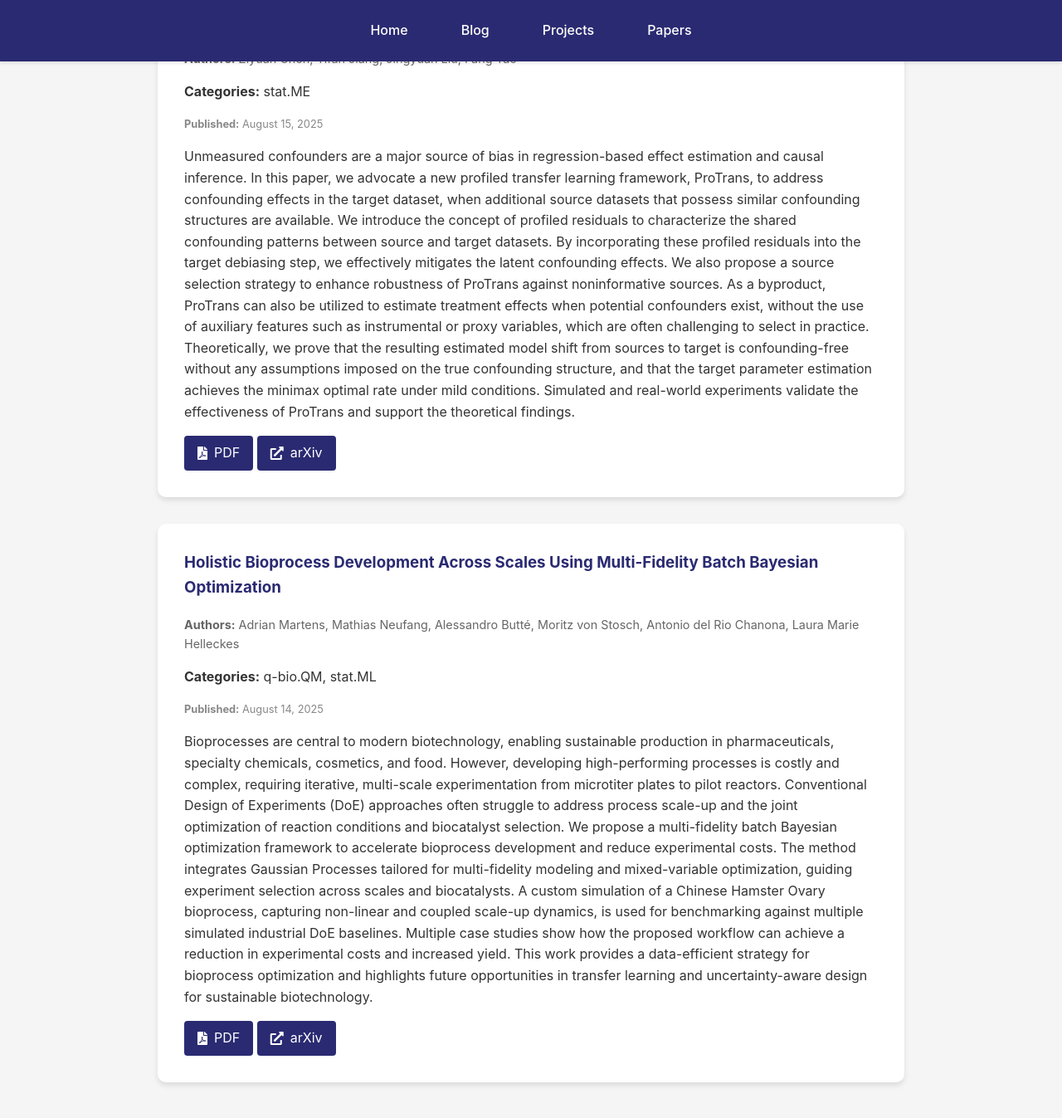
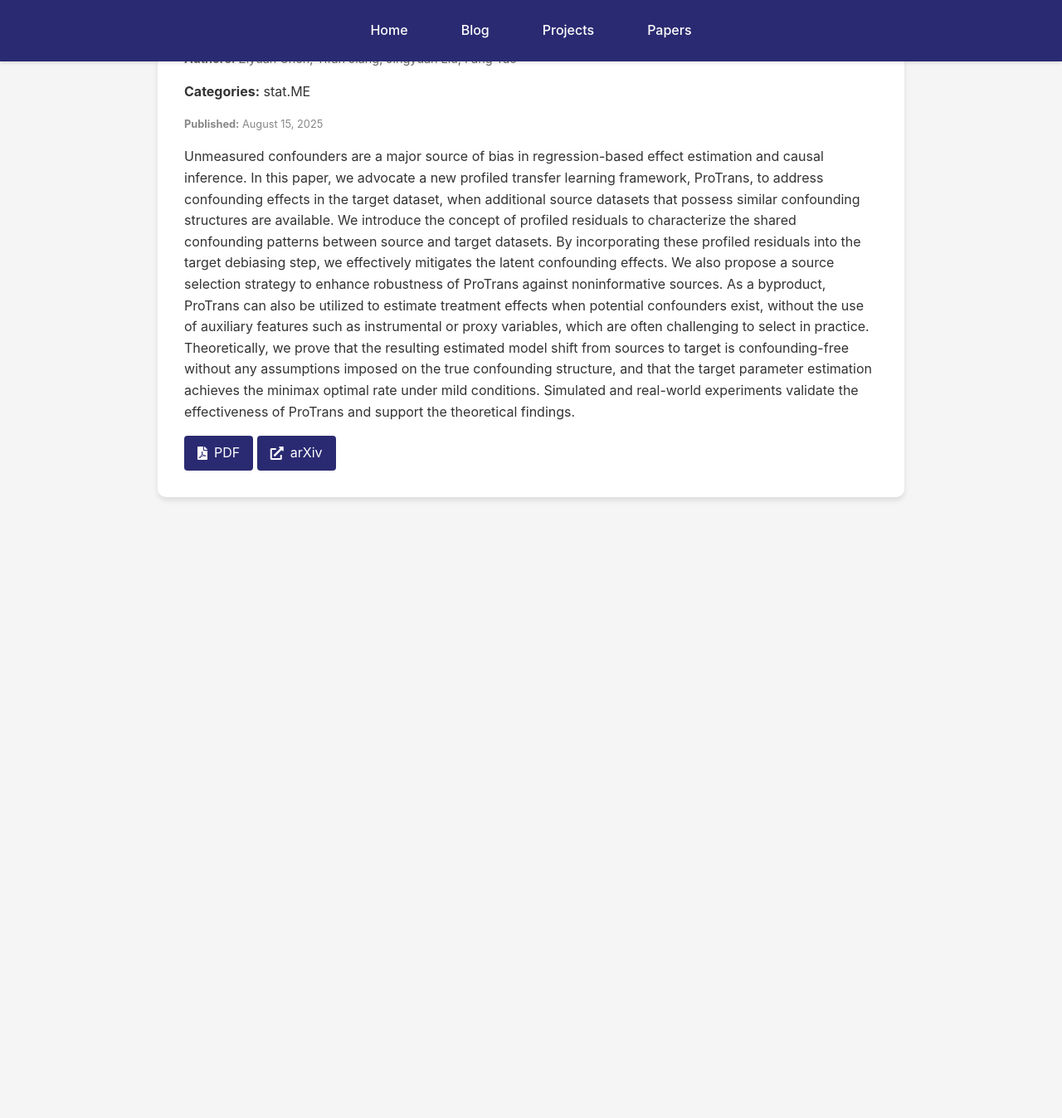
Before and after one commit to kyZhan2002/mypage, a Jekyll site: the page built from papers/index.html, in a window 1280 px wide and 1400 px high, scrolled down 3142 px. Shown: the top 1347 px of the window at 83% size. Built offline with Jekyll 4.4.1, drawn with Linux system fonts in a browser that asks for light colours; after the commit the page ends 3837 px from its top, so only the background shows below that.

Commit message:
Update arXiv papers

```diff
--- a/_data/arxiv_cache.json
+++ b/_data/arxiv_cache.json
@@ -1,5 +1,5 @@
 {
-  "timestamp": 1756690886,
+  "timestamp": 1756776086,
   "papers": [
     {
       "title": "Transfer Learning for Classification under Decision Rule Drift with\n  Application to Optimal Individualized Treatment Rule Estimation",
@@ -84,25 +84,6 @@
       ],
       "pdf_link": "http://arxiv.org/pdf/2508.11622v1",
       "arxiv_url": "http://arxiv.org/abs/2508.11622v1"
-    },
-    {
-      "title": "Holistic Bioprocess Development Across Scales Using Multi-Fidelity Batch\n  Bayesian Optimization",
-      "authors": [
-        "Adrian Martens",
-        "Mathias Neufang",
-        "Alessandro Butt\u00e9",
-        "Moritz von Stosch",
-        "Antonio del Rio Chanona",
-        "Laura Marie Helleckes"
-      ],
-      "abstract": "Bioprocesses are central to modern biotechnology, enabling sustainable\nproduction in pharmaceuticals, specialty chemicals, cosmetics, and food.\nHowever, developing high-performing processes is costly and complex, requiring\niterative, multi-scale experimentation from microtiter plates to pilot\nreactors. Conventional Design of Experiments (DoE) approaches often struggle to\naddress process scale-up and the joint optimization of reaction conditions and\nbiocatalyst selection.\n  We propose a multi-fidelity batch Bayesian optimization framework to\naccelerate bioprocess development and reduce experimental costs. The method\nintegrates Gaussian Processes tailored for multi-fidelity modeling and\nmixed-variable optimization, guiding experiment selection across scales and\nbiocatalysts. A custom simulation of a Chinese Hamster Ovary bioprocess,\ncapturing non-linear and coupled scale-up dynamics, is used for benchmarking\nagainst multiple simulated industrial DoE baselines. Multiple case studies show\nhow the proposed workflow can achieve a reduction in experimental costs and\nincreased yield.\n  This work provides a data-efficient strategy for bioprocess optimization and\nhighlights future opportunities in transfer learning and uncertainty-aware\ndesign for sustainable biotechnology.",
-      "published": "August 14, 2025",
-      "categories": [
-        "q-bio.QM",
-        "stat.ML"
-      ],
-      "pdf_link": "http://arxiv.org/pdf/2508.10970v1",
-      "arxiv_url": "http://arxiv.org/abs/2508.10970v1"
     }
   ]
 }
```
